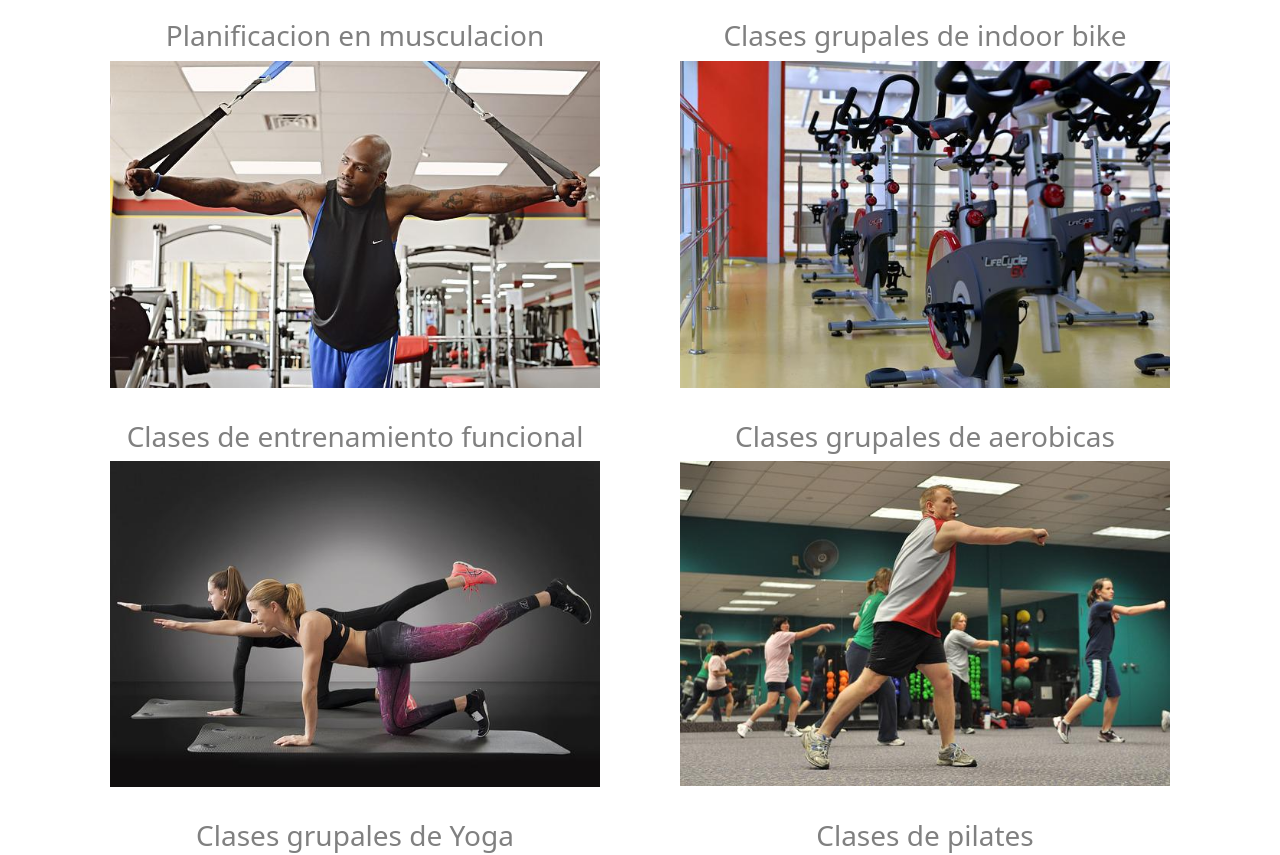
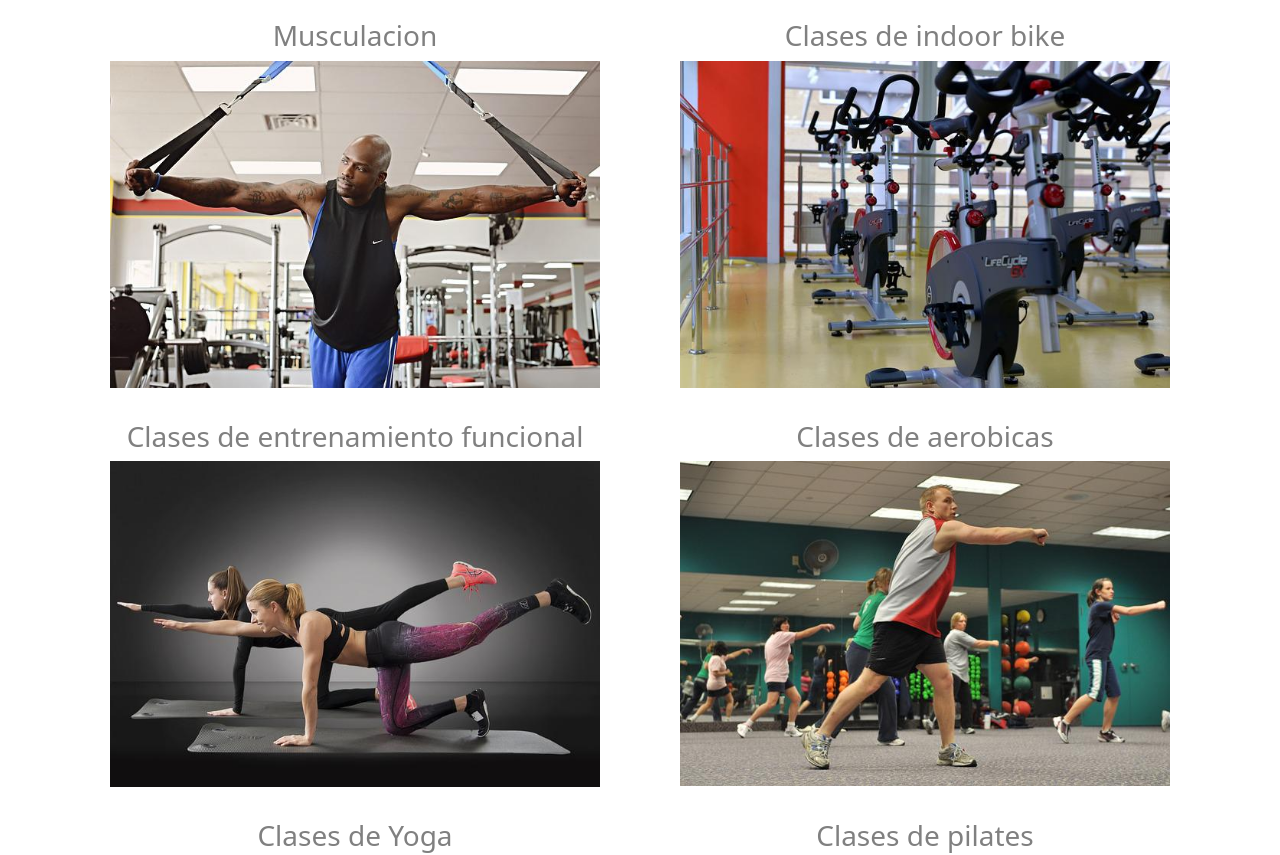
Before and after one commit to jessirg91/proyectoSass, a website: page paginas/actividades.html in a window 1280 px wide. Shown: the part 109-964 px from the top of the page. Drawn offline with nearby package versions, Linux system fonts and the light colour scheme.

Commit message:
modificaciones

```diff
--- a/paginas/actividades.html
+++ b/paginas/actividades.html
@@ -39,11 +39,11 @@
       <div class="container d-flex-wrap justify-content-center">
         <div class="row">
           <div class="col m-3">
-            <h3 class="text-center">Planificacion en musculacion</h5>
+            <h3 class="text-center">Musculacion</h5>
             <img class="container-fluid" src="../assets/img/gimnasio.jpg" alt="gim">
           </div>
           <div class="col m-3">
-            <h3 class="text-center">Clases grupales de indoor bike</h3>
+            <h3 class="text-center">Clases de indoor bike</h3>
             <img class="container-fluid" src="../assets/img/indoor bike.jpg" alt="bike">
           </div>
         </div>
@@ -55,14 +55,14 @@
           </div>
 
           <div class="col m-3">
-            <h3 class="text-center">Clases grupales de aerobicas</h5>
+            <h3 class="text-center">Clases de aerobicas</h5>
             <img class="container-fluid" src="../assets/img/aerobicas.jpg" alt="aerobicas">
           </div>
         </div>
 
         <div class="row">
           <div class="col m-3">
-            <h3 class="text-center">Clases grupales de Yoga</h3>
+            <h3 class="text-center">Clases de Yoga</h3>
             <img class="container-fluid" src="../assets/img/yoga.jpg" alt="yoga">
           </div>
 
```
